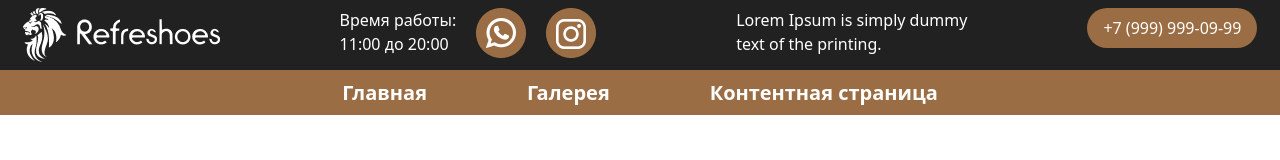
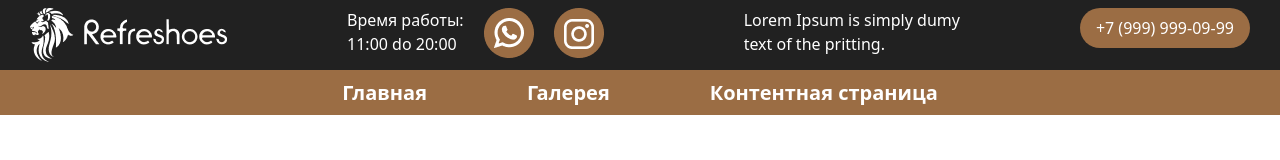
Before and after one commit to Sulaimonov287/4-pages-home-work, a website: page index2.html in a window 1280 px wide. Drawn offline with Linux system fonts and the light colour scheme.

Commit message:
Second Commit

```diff
--- a/index2.html
+++ b/index2.html
@@ -15,7 +15,7 @@
         </div>
         <div class="flex gap-5">
             <h1>Время работы: <br>
-                11:00 до 20:00</h1>
+                11:00 dо 20:00</h1>
                 <div>
                     <img src="./src/Group 1102 (1).png" alt="">
                 </div>
@@ -25,7 +25,7 @@
                 <div>
                     <img src="./src/free-icon-font-marker-3916880 1.png" alt="">
                 </div>
-                <h1>Lorem Ipsum is simply dummy <br> text of the printing.</h1>
+                <h1>Lorem Ipsum is simply dumy <br> text of the pritting.</h1>
             </div>
             <button class="w-[170px] h-[40px] bg-[#9B6D44] text-[white] rounded-[20px]">+7 (999) 999-09-99</button>
 
```
